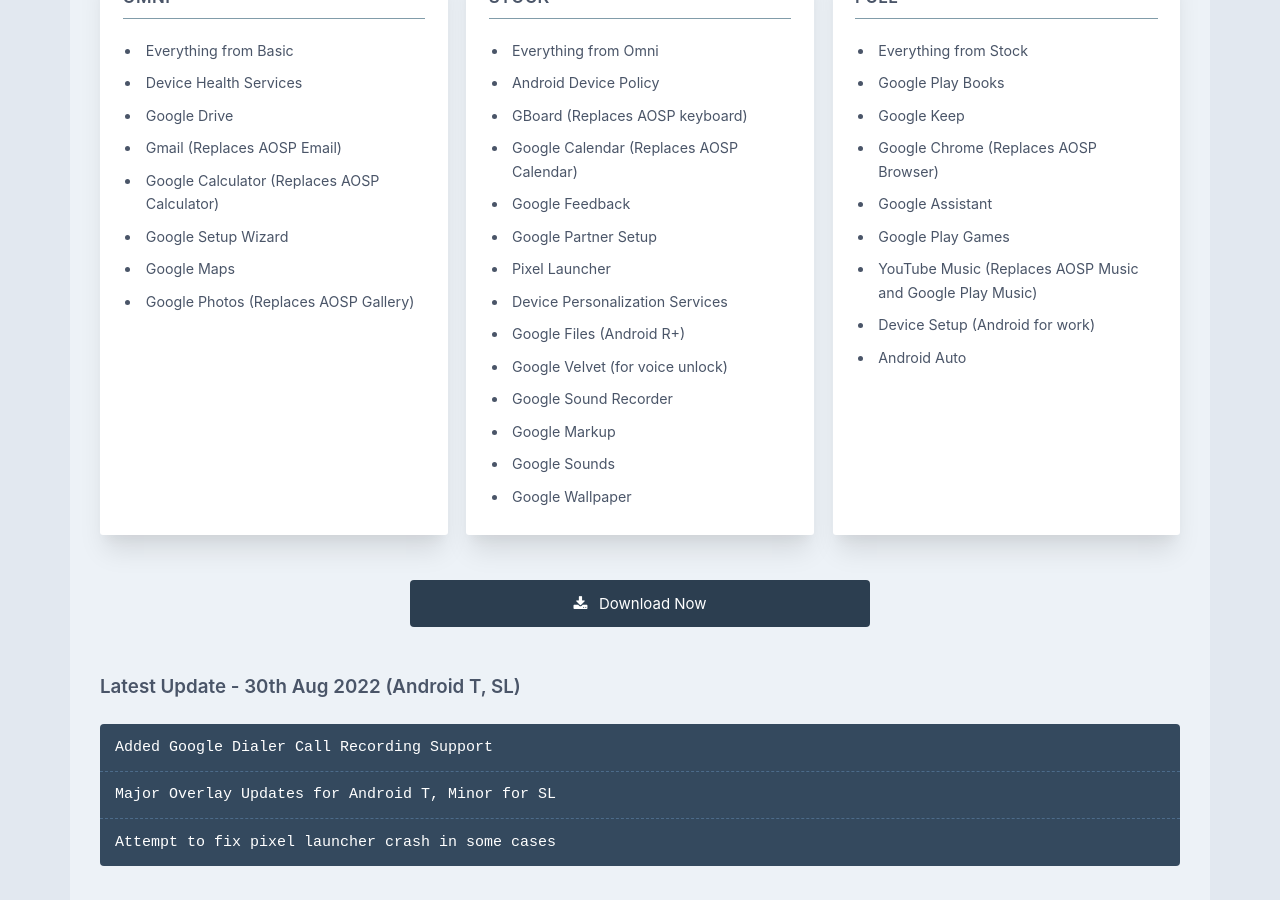
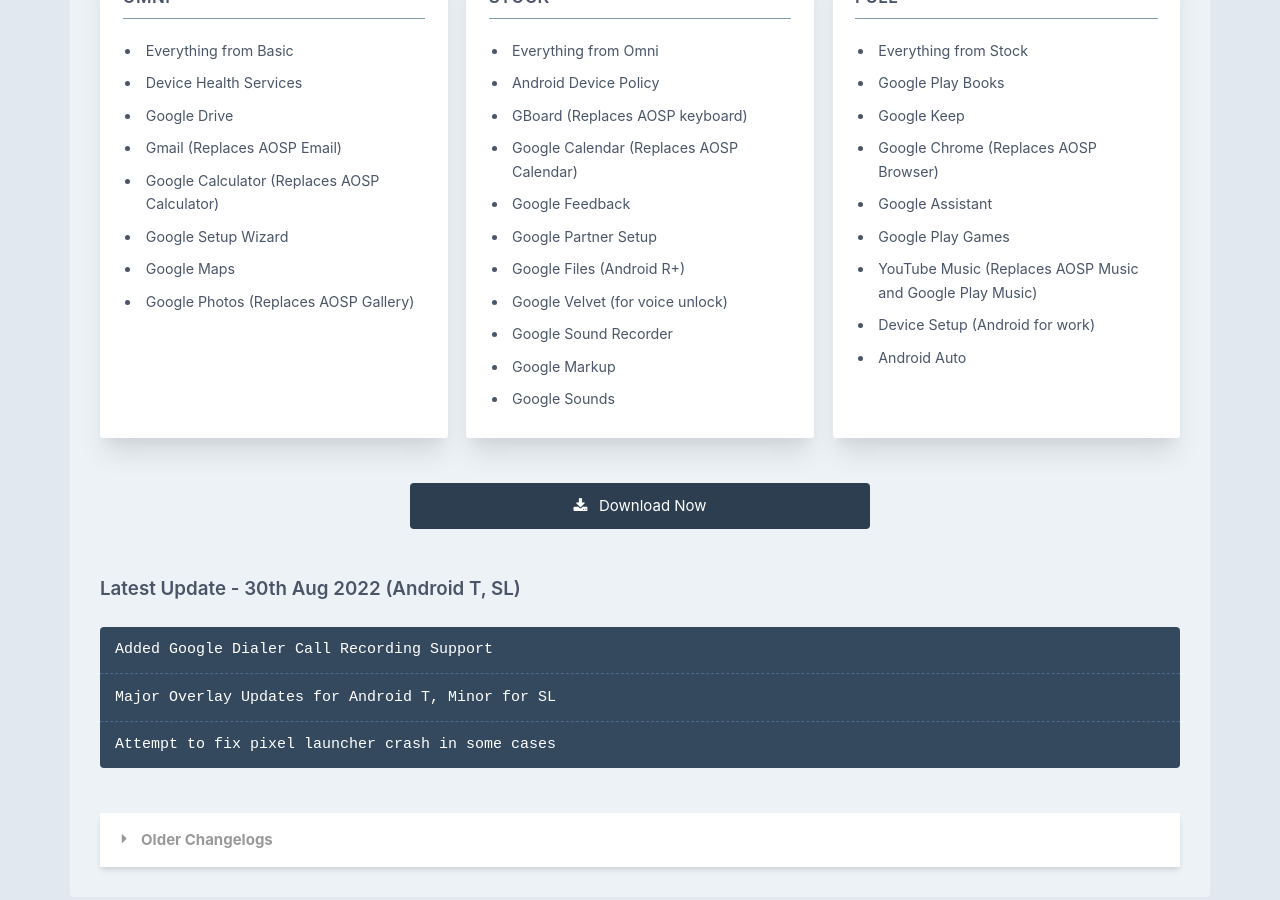
Before and after one commit to nikgapps/nikgapps.github.io, a Jekyll site: the page built from downloads.html, in a window 1280 px wide and 900 px high, scrolled down 827 px. Built offline with Jekyll 4.4.1, drawn with Linux system fonts in a browser that asks for light colours; some web fonts are replaced.

Commit message:
Remove Pixel Launcher Contents

```diff
--- a/_data/downloads.yaml
+++ b/_data/downloads.yaml
@@ -35,14 +35,11 @@
           - item: Google Calendar (Replaces AOSP Calendar)
           - item: Google Feedback
           - item: Google Partner Setup
-          - item: Pixel Launcher
-          - item: Device Personalization Services
           - item: Google Files (Android R+)
           - item: Google Velvet (for voice unlock)
           - item: Google Sound Recorder
           - item: Google Markup
           - item: Google Sounds
-          - item: Google Wallpaper
     - title: Full
       contains:
           - item: Everything from Stock
```
